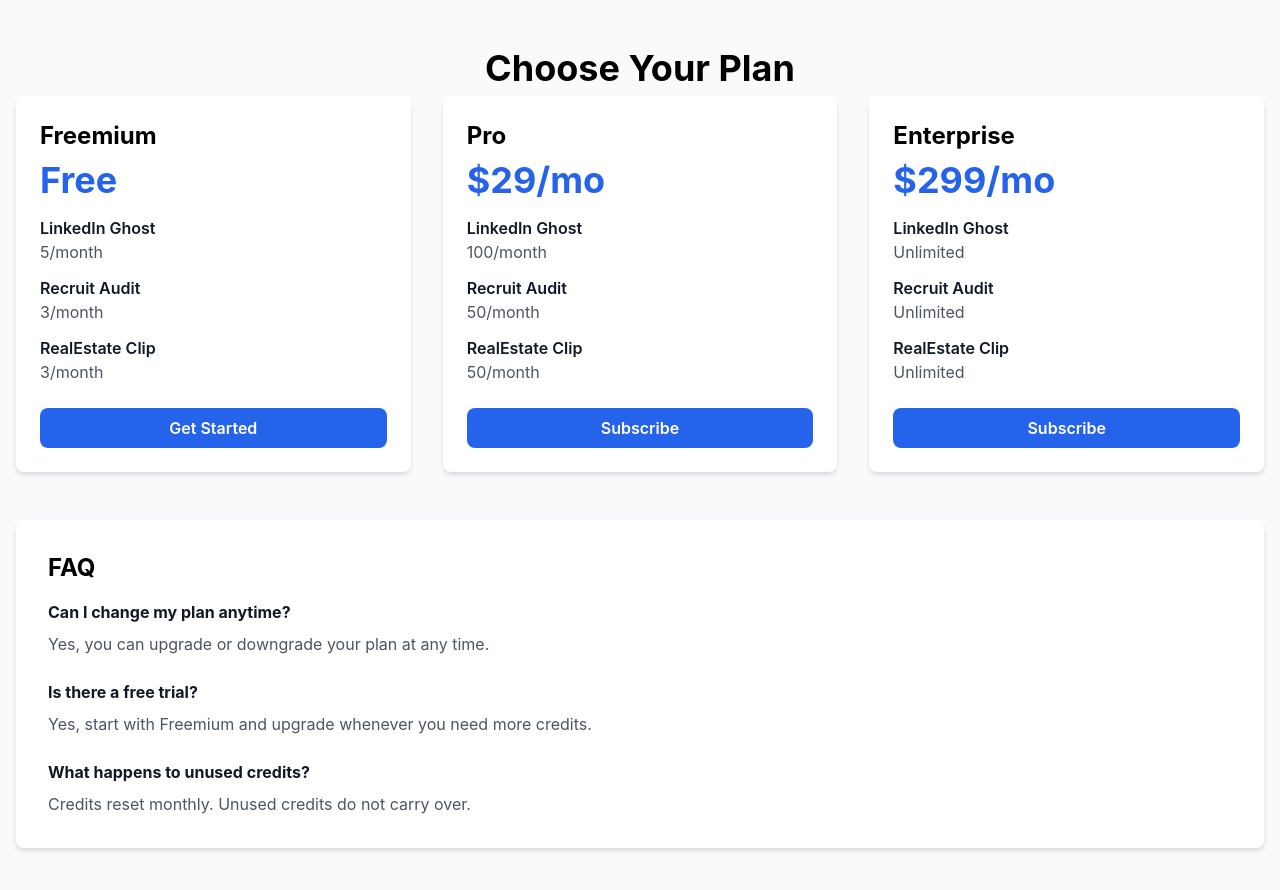
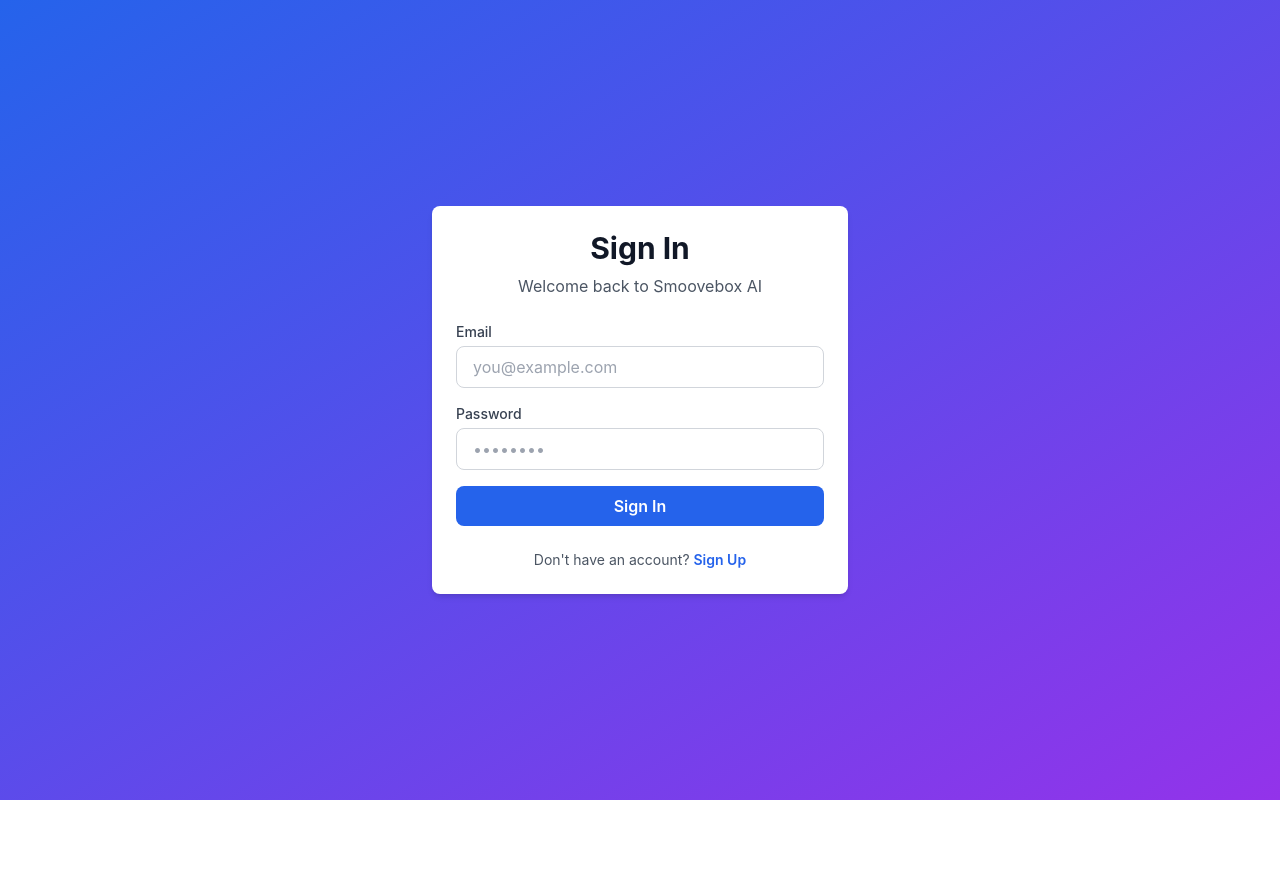
Before and after one commit to basamba1990/micro-startup, a React (Vite) app: page / in a window 1280 px wide. Both pictures are taken after a click on the button "Sign In". Shown: the top 890 px of the page. After the commit the page ends 800 px from the top, so only its background shows below. Built offline with nearby package versions, Linux system fonts and the light colour scheme; no server answers; the HTML template or start-up script is replaced by a standard one.

Commit message:
Add files via upload

```diff
--- a/src/App.tsx
+++ b/src/App.tsx
@@ -1,10 +1,11 @@
 import React, { useEffect, useState } from "react";
 import { Dashboard } from "./components/Dashboard";
 import { Home } from "./pages/Home";
+import { Auth } from "./pages/Auth";
 import { Payment } from "./pages/Payment";
 import { getCurrentUser, signOut, initializeUserCredits } from "./lib/supabase";
 
-type Page = "home" | "dashboard" | "payment";
+type Page = "home" | "auth" | "dashboard" | "payment";
 
 function App() {
   const [currentPage, setCurrentPage] = useState<Page>("home");
@@ -25,6 +26,8 @@
         }
 
         setCurrentPage("dashboard");
+      } else {
+        setCurrentPage("home");
       }
       setLoading(false);
     };
@@ -52,10 +55,32 @@
   return (
     <div className="min-h-screen bg-gray-50">
       {currentPage === "home" && (
-        <Home onSignIn={() => setCurrentPage("payment")} />
+        <Home
+          onSignIn={() => setCurrentPage("auth")}
+          onSignUp={() => setCurrentPage("auth")}
+        />
+      )}
+      {currentPage === "auth" && (
+        <Auth
+          onSuccess={async () => {
+            const currentUser = await getCurrentUser();
+            setUser(currentUser);
+            if (currentUser) {
+              try {
+                await initializeUserCredits(currentUser.id);
+              } catch (error) {
+                console.error("Failed to initialize credits:", error);
+              }
+              setCurrentPage("dashboard");
+            }
+          }}
+        />
       )}
       {currentPage === "dashboard" && user && (
-        <Dashboard />
+        <Dashboard
+          user={user}
+          onSignOut={handleSignOut}
+        />
       )}
       {currentPage === "payment" && (
         <Payment userId={user?.id || ""} onSuccess={() => setCurrentPage("dashboard")} />
```
